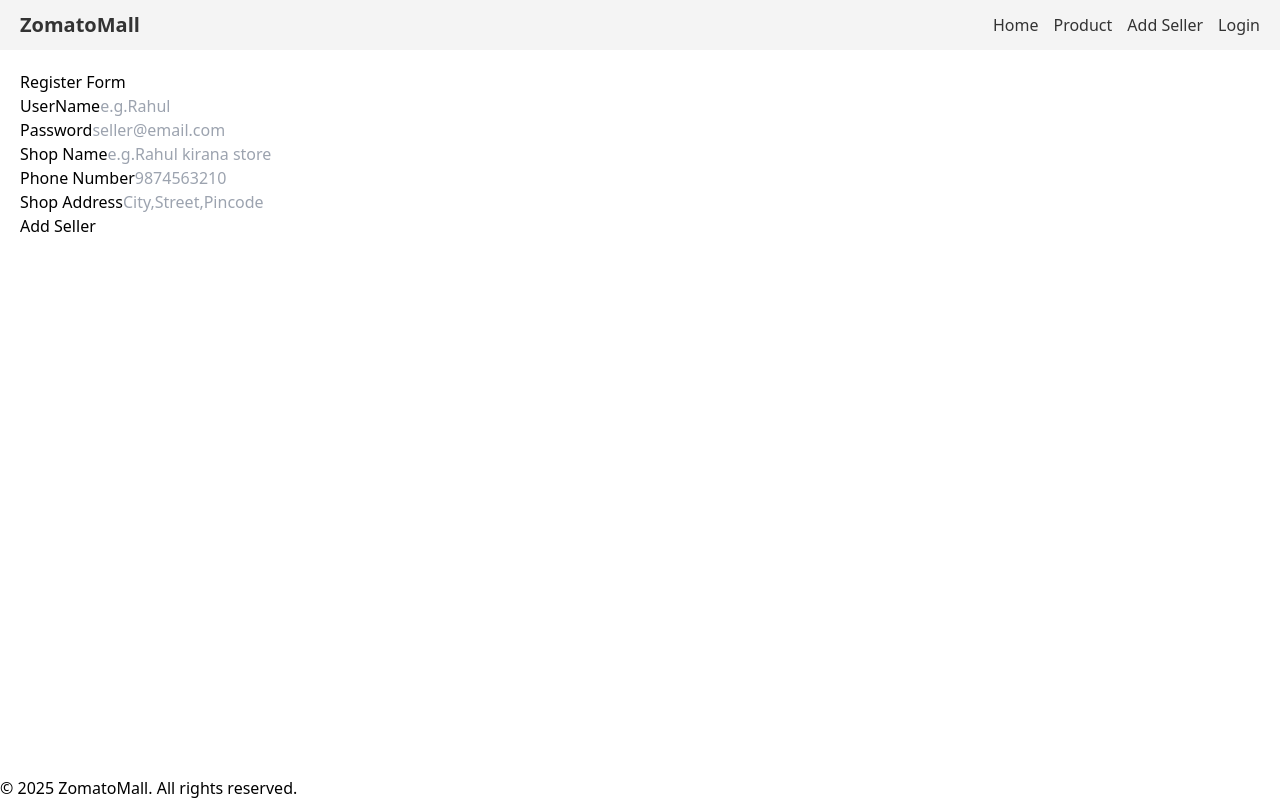
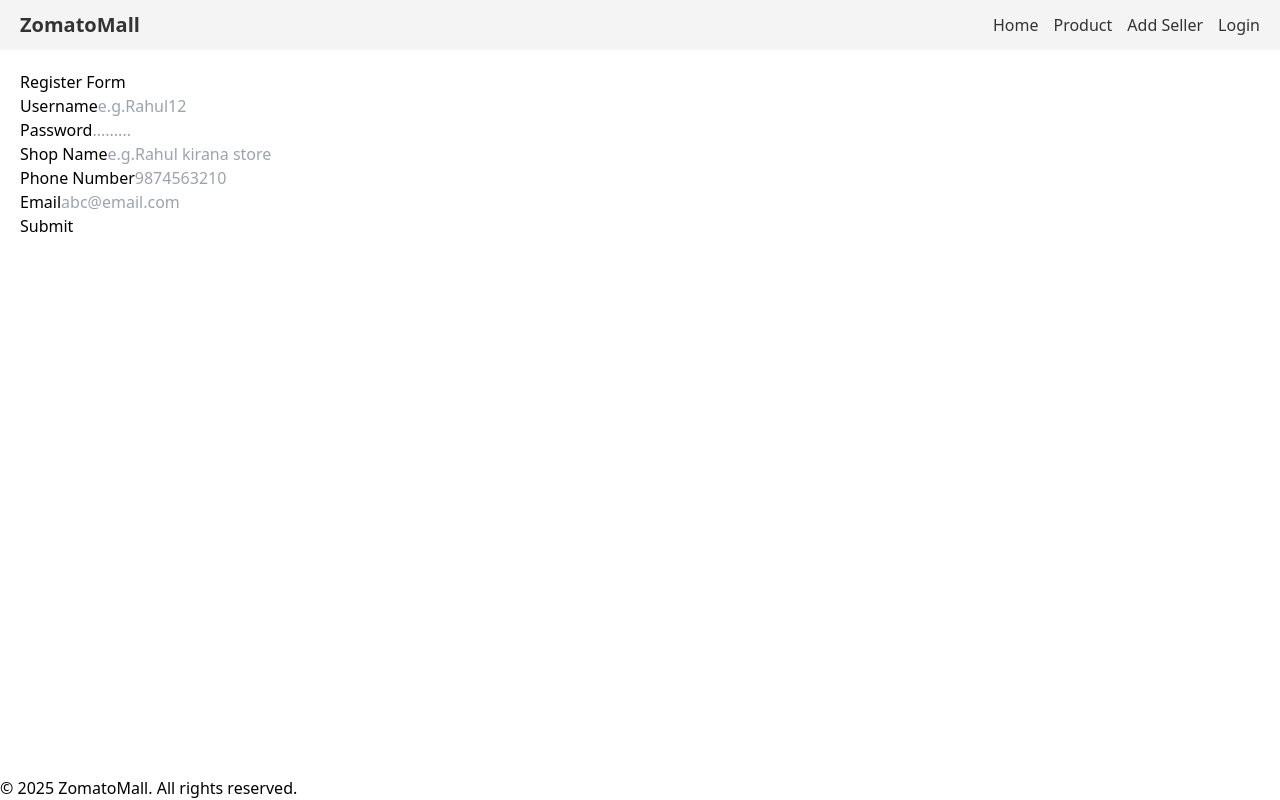
Before and after one commit to Mritunjay-Saini/zamatoMall-website, a React (Vite) app: page /register in a window 1280 px wide. Built offline with nearby package versions, Linux system fonts and the light colour scheme.

Commit message:
update commit

```diff
--- a/src/Register.jsx
+++ b/src/Register.jsx
@@ -8,11 +8,11 @@ import React from 'react'
         <form className="space-y-4">
           <div>
             <label className="block text-sm font-medium text-gray-700 mb-1">
-              UserName
+              Username
             </label>
             <input
-              type="UserName"
-              placeholder="e.g.Rahul"
+              type="Username"
+              placeholder="e.g.Rahul12"
               className="w-full p-3 border border-gray-300 rounded-md focus:ring-2 focus:ring-indigo-400 focus:outline-none"
               required
             />
@@ -22,8 +22,8 @@ import React from 'react'
               Password
             </label>
             <input
-              type="email"
-              placeholder="seller@email.com"
+              type="password"
+              placeholder="........."
               className="w-full p-3 border border-gray-300 rounded-md focus:ring-2 focus:ring-indigo-400 focus:outline-none"
               required
             />
@@ -52,11 +52,11 @@ import React from 'react'
           </div>
           <div>
             <label className="block text-sm font-medium text-gray-700 mb-1">
-              Shop Address
+              Email
             </label>
             <input
-              type="text"
-              placeholder="City,Street,Pincode"
+              type="email"
+              placeholder="abc@email.com"
               className="w-full p-3 border border-gray-300 rounded-md focus:ring-2 focus:ring-indigo-400 focus:outline-none"
               required
             />
@@ -65,7 +65,7 @@ import React from 'react'
             type="submit"
             className="w-full bg-indigo-600 text-white py-3 rounded-md font-semibold hover:bg-indigo-700 transition"
           >
-            Add Seller
+            Submit
           </button>
           </form>
       </div>
```
